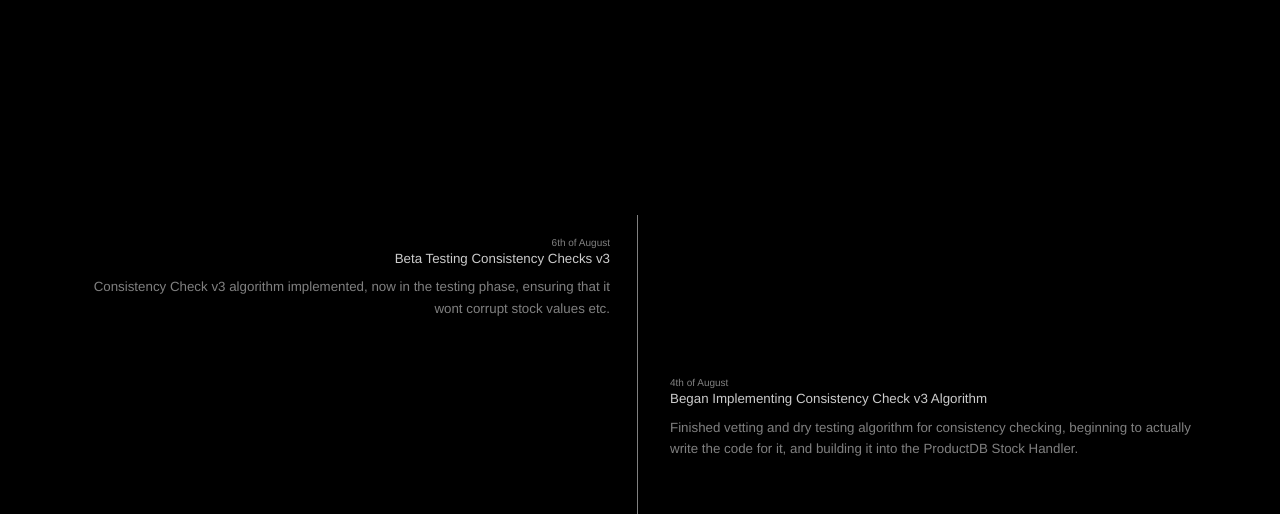
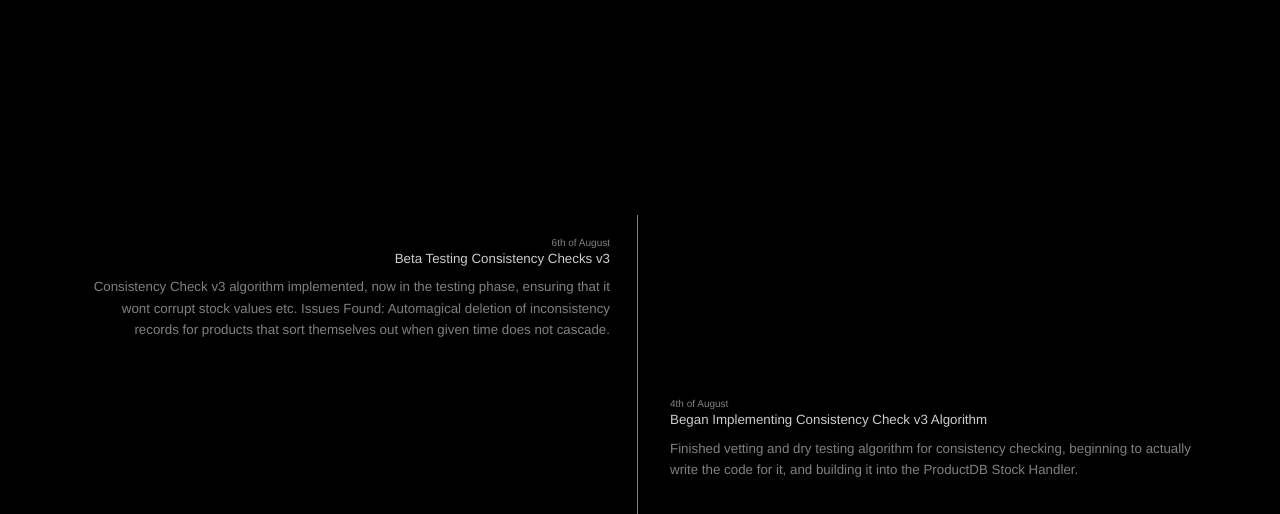
Before and after one commit to vyrzdev/vyrzdev.github.io, a plain HTML site: page D2DTimeline.html in a window 1280 px wide. Shown: the part 253-767 px from the top of the page. Drawn offline with nearby package versions, Linux system fonts and the light colour scheme; a script that the page names is missing.

Commit message:
Added an issue

```diff
--- a/D2DTimeline.html
+++ b/D2DTimeline.html
@@ -19,6 +19,8 @@
                 <h1>Beta Testing Consistency Checks v3</h1>
                 <p>
                     Consistency Check v3 algorithm implemented, now in the testing phase, ensuring that it wont corrupt stock values etc.
+
+                    Issues Found: Automagical deletion of inconsistency records for products that sort themselves out when given time does not cascade.
                 </p>
             </div>
         </div>
```
